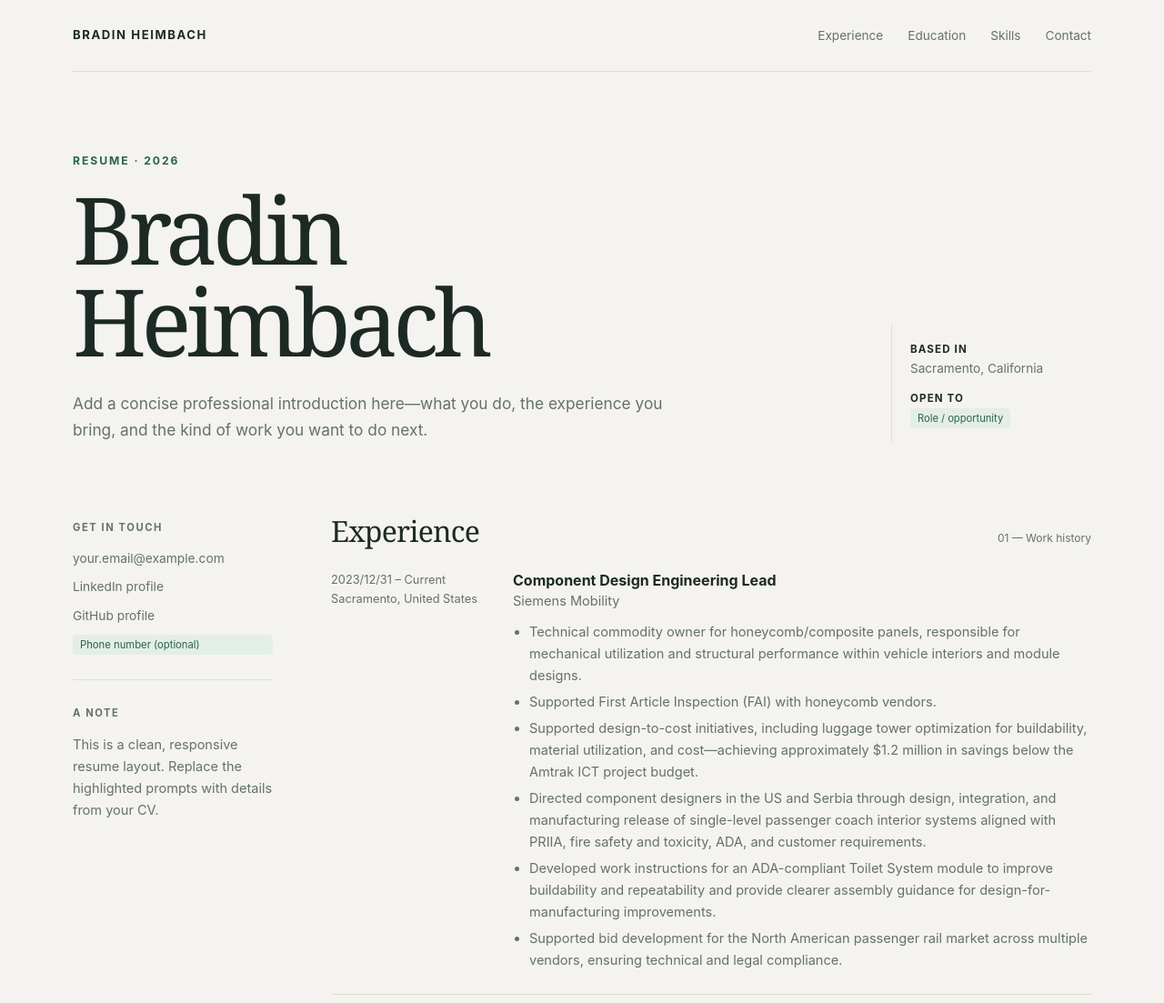
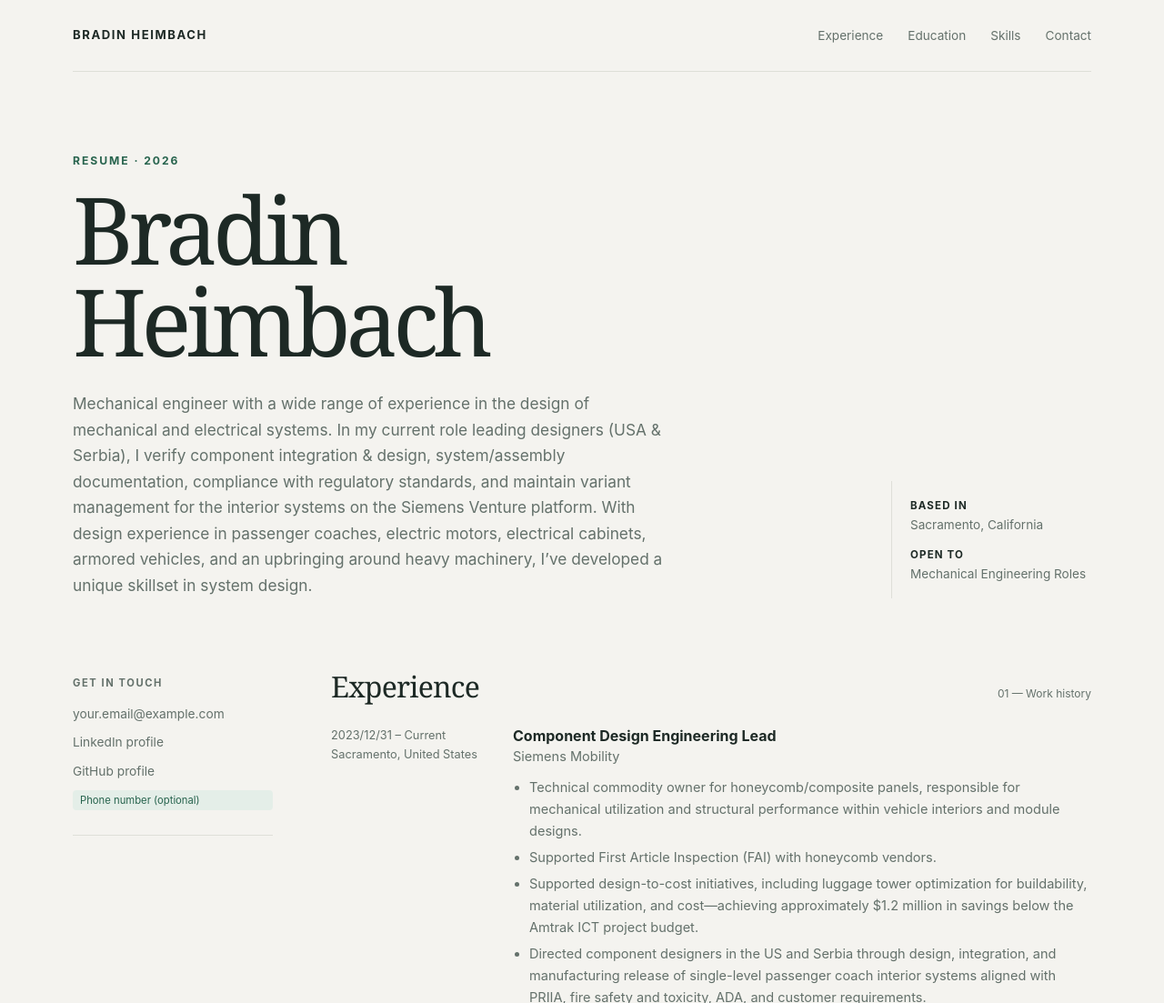
Before and after one commit to bxh5234/resume, a plain HTML site: page index.html in a window 1280 px wide. Shown: the top 1103 px of the page at 91% size. Drawn offline with Linux system fonts and the light colour scheme.

Commit message:
Update introduction, open-to role, and remove sidebar note

```diff
--- a/index.html
+++ b/index.html
@@ -111,11 +111,11 @@
         <div>
           <p class="eyebrow">Resume · 2026</p>
           <h1 id="name">Bradin<br>Heimbach</h1>
-          <p class="intro">Add a concise professional introduction here—what you do, the experience you bring, and the kind of work you want to do next.</p>
+          <p class="intro">Mechanical engineer with a wide range of experience in the design of mechanical and electrical systems. In my current role leading designers (USA &amp; Serbia), I verify component integration &amp; design, system/assembly documentation, compliance with regulatory standards, and maintain variant management for the interior systems on the Siemens Venture platform. With design experience in passenger coaches, electric motors, electrical cabinets, armored vehicles, and an upbringing around heavy machinery, I’ve developed a unique skillset in system design.</p>
         </div>
         <div class="hero-aside">
           <p><strong>Based in</strong><span>Sacramento, California</span></p>
-          <p><strong>Open to</strong><span class="placeholder">Role / opportunity</span></p>
+          <p><strong>Open to</strong><span>Mechanical Engineering Roles</span></p>
         </div>
       </section>
 
@@ -130,8 +130,6 @@
               <span class="placeholder">Phone number (optional)</span>
             </div>
             <div class="side-rule"></div>
-            <p class="sidebar-label">A note</p>
-            <p class="summary-copy">This is a clean, responsive resume layout. Replace the highlighted prompts with details from your CV.</p>
           </div>
         </aside>
 
```
